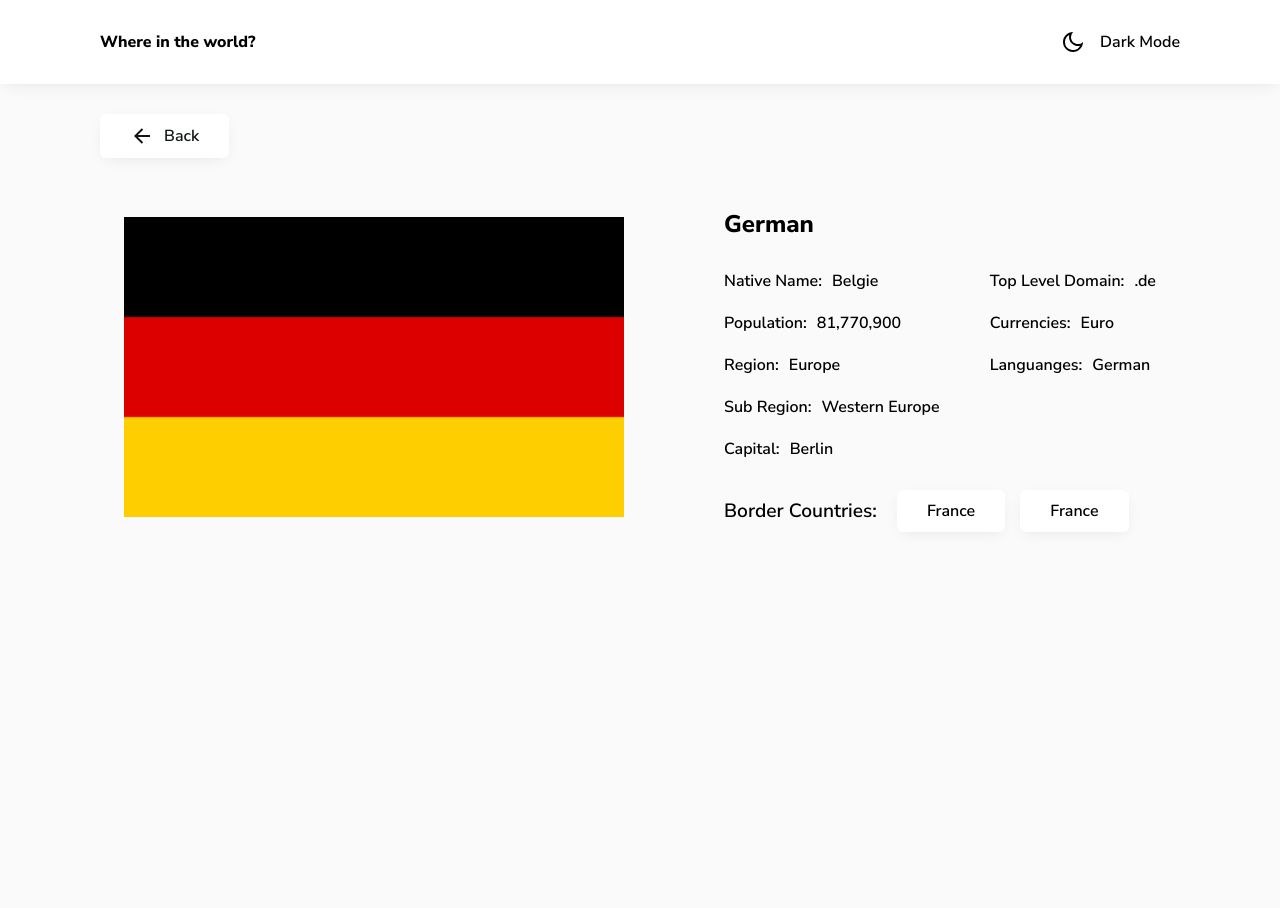
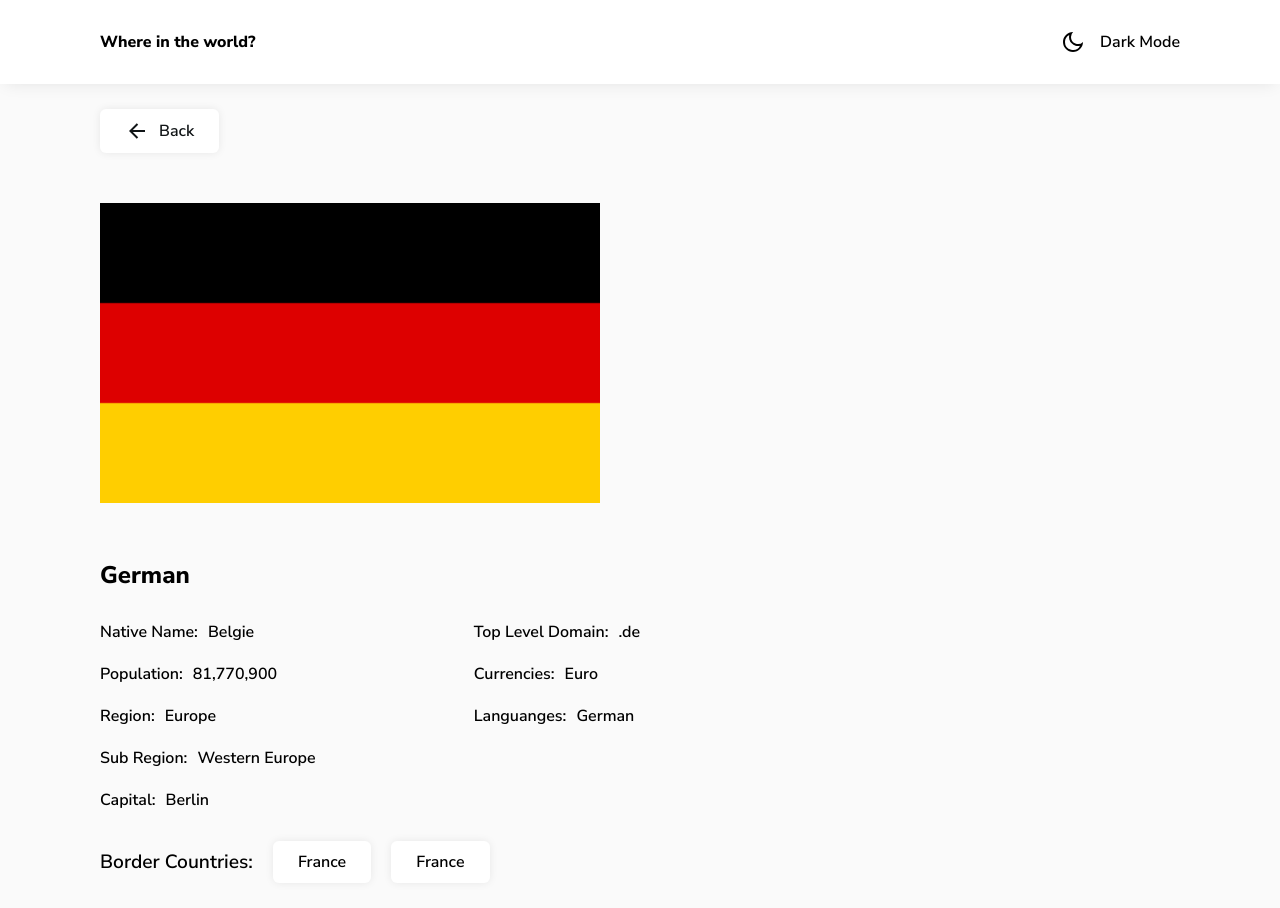
Before and after one commit to zaarza/rest-countries-app, a React (Vite) app: page /detail in a window 1280 px wide. Shown: the top 908 px of the page. Before the commit the page ends 800 px from the top, so only its background shows below. Built offline with nearby package versions, Linux system fonts and the light colour scheme.

Commit message:
Correct classname

```diff
--- a/src/components/SearchBar/SearchBar.scss
+++ b/src/components/SearchBar/SearchBar.scss
@@ -12,13 +12,13 @@
     max-height: 74px;
     width: 100%;
 
-    .search-icon {
+    &__icon {
         width: 24px;
         height: 24px;
         fill: variable.$dark-gray;
     }
 
-    .search-input {
+    &__input {
         font-family: variable.$font-family;
         color: variable.$dark-gray;
         outline: none;
--- a/src/components/SearchBar/index.jsx
+++ b/src/components/SearchBar/index.jsx
@@ -4,13 +4,13 @@ import './SearchBar.scss';
 function SearchBar() {
   return (
     <form className="search-form">
-      <div className="search-icon">
+      <div className="search-form__icon">
         <svg xmlns="http://www.w3.org/2000/svg" viewBox="0 0 24 24">
           <path fill="none" d="M0 0h24v24H0z" />
           <path d="M18.031 16.617l4.283 4.282-1.415 1.415-4.282-4.283A8.96 8.96 0 0 1 11 20c-4.968 0-9-4.032-9-9s4.032-9 9-9 9 4.032 9 9a8.96 8.96 0 0 1-1.969 5.617zm-2.006-.742A6.977 6.977 0 0 0 18 11c0-3.868-3.133-7-7-7-3.868 0-7 3.132-7 7 0 3.867 3.132 7 7 7a6.977 6.977 0 0 0 4.875-1.975l.15-.15z" />
         </svg>
       </div>
-      <input type="text" id="search-input" className="search-input" placeholder="Search for a country..." />
+      <input type="text" className="search-form__input" placeholder="Search for a country..." />
     </form>
   );
 }
--- a/src/components/SelectRegion/SelectRegion.scss
+++ b/src/components/SelectRegion/SelectRegion.scss
@@ -16,6 +16,8 @@
         padding-left: 25px;
         height: 74px;
         width: 100%;
+        display: flex;
+        align-items: center;
     }
 
     &:active &__icon {
--- a/src/components/SelectRegion/index.jsx
+++ b/src/components/SelectRegion/index.jsx
@@ -4,7 +4,7 @@ import './SelectRegion.scss';
 function SelectRegion() {
   return (
     <div className="select-region">
-      <select id="select-region" className="select-region__selector" defaultValue="">
+      <select className="select-region__selector" defaultValue="">
         <option className="select-region__option" value="" disabled defaultChecked hidden>Filter by region</option>
         <option className="select-region__option" value="">All</option>
         <option className="select-region__option" value="Lorem">Lorem ipsum</option>
--- a/src/pages/Detail/Detail.scss
+++ b/src/pages/Detail/Detail.scss
@@ -3,11 +3,32 @@
 .detail {
     display: flex;
     flex-direction: column;
-    padding: 30px 30px;
+    padding: 25px 30px;
     padding-bottom: 100px;
     row-gap: 50px;
     max-width: variable.$breakpoint-desktop;
     margin: auto;
+
+    &__back {
+        background-color: variable.$white;
+        box-shadow: variable.$shadow-2;
+        border-radius: variable.$rounded-1;
+        padding: 10px 25px;
+        width: fit-content;
+        display: flex;
+        align-items: center;
+        column-gap: 10px;
+
+        &-icon {
+            width: 24px;
+            height: 24px;
+            fill: variable.$very-dark-blue-text;
+        }
+
+        &-text {
+            color: variable.$very-dark-blue-text;
+        }
+    }
 
     &__body {
         display: flex;
@@ -16,19 +37,22 @@
         align-items: center;
         row-gap: 50px;
         column-gap: 50px;
+    }
 
-        &-flag {
+    &__flag {
         width: 100%;
-            &__image {
+
+        &-image {
             width: 100%;
         }
     }
 
-        &-description {
+    &__description {
         width: 100%;
         display: flex;
         flex-direction: column;
         row-gap: 30px;
+    }
 
     &__name {
         font-size: 1.5rem;
@@ -37,11 +61,12 @@
     &__info {
         display: flex;
         flex-direction: column;
-                &-details {
+    }
+
+    &__details {
         display: flex;
         flex-direction: column;
         row-gap: 20px;
-                }
     }
 
     &__property {
@@ -64,37 +89,14 @@
             display: flex;
             column-gap: 15px;
             font-weight: variable.$weight-2;
+        }
 
-                    &__item {
+        &-item {
             background-color: variable.$white;
             border-radius: variable.$rounded-1;
-                        box-shadow: variable.$shadow-1;
-                        padding: 10px 30px;
+            box-shadow: variable.$shadow-2;
+            padding: 10px 25px;
             width: fit-content;
-                    }
-                }
-            }
-        }
-    }
-
-    &__back {
-        background-color: variable.$white;
-        box-shadow: variable.$shadow-1;
-        border-radius: variable.$rounded-1;
-        padding: 10px 30px;
-        width: fit-content;
-        display: flex;
-        align-items: center;
-        column-gap: 10px;
-
-        &-icon {
-            width: 24px;
-            height: 24px;
-            fill: variable.$very-dark-blue-text;
-        }
-
-        &-text {
-            color: variable.$very-dark-blue-text;
         }
     }
 }
@@ -106,28 +108,31 @@
         &__body {
             flex-direction: row;
             flex-wrap: wrap;
-            justify-content: center;
-            column-gap: 100px;
+        }
 
-            &-flag {
+        &__flag {
             max-width: 500px;
         }
 
-            &-description {
-                width: fit-content;
+        &__description {
+            width: 50%;
+        }
+
+        &__info {
+            flex-direction: row;
+            justify-content: space-between;
+        }
 
         &__border {
             flex-direction: row;
             align-items: center;
             column-gap: 20px;
-                }
 
-                &__info {
+            &-list {
                 flex-direction: row;
                 flex-wrap: wrap;
-                    column-gap: 50px;
+                column-gap: 20px;
             }
         }
     }
 }
-}
--- a/src/pages/Detail/index.jsx
+++ b/src/pages/Detail/index.jsx
@@ -14,57 +14,57 @@ function Detail() {
       </Link>
 
       <div className="detail__body">
-        <div className="detail__body-flag">
-          <img className="detail__body-flag__image" src="assets/images/de.png" alt="" />
+        <div className="detail__flag">
+          <img className="detail__flag-image" src="assets/images/de.png" alt="" />
         </div>
-        <div className="detail__body-description">
-          <h1 className="detail__body-description__name">German</h1>
+        <div className="detail__description">
+          <h1 className="detail__name">German</h1>
 
           {/* Property */}
-          <div className="detail__body-description__info">
-            <div className="detail__body-description__info-details">
-              <div className="detail__body-description__property">
-                <p className="detail__body-description__key">Native Name:</p>
-                <p className="detail__body-description__value">Belgie</p>
+          <div className="detail__info">
+            <div className="detail__details">
+              <div className="detail__property">
+                <p className="detail__key">Native Name:</p>
+                <p className="detail__value">Belgie</p>
               </div>
-              <div className="detail__body-description__property">
-                <p className="detail__body-description__key">Population:</p>
-                <p className="detail__body-description__value">81,770,900</p>
+              <div className="detail__property">
+                <p className="detail__key">Population:</p>
+                <p className="detail__value">81,770,900</p>
               </div>
-              <div className="detail__body-description__property">
-                <p className="detail__body-description__key">Region:</p>
-                <p className="detail__body-description__value">Europe</p>
+              <div className="detail__property">
+                <p className="detail__key">Region:</p>
+                <p className="detail__value">Europe</p>
               </div>
-              <div className="detail__body-description__property">
-                <p className="detail__body-description__key">Sub Region:</p>
-                <p className="detail__body-description__value">Western Europe</p>
+              <div className="detail__property">
+                <p className="detail__key">Sub Region:</p>
+                <p className="detail__value">Western Europe</p>
               </div>
-              <div className="detail__body-description__property">
-                <p className="detail__body-description__key">Capital:</p>
-                <p className="detail__body-description__value">Berlin</p>
+              <div className="detail__property">
+                <p className="detail__key">Capital:</p>
+                <p className="detail__value">Berlin</p>
               </div>
             </div>
-            <div className="detail__body-description__info-details">
-              <div className="detail__body-description__property">
-                <p className="detail__body-description__key">Top Level Domain:</p>
-                <p className="detail__body-description__value">.de</p>
+            <div className="detail__details">
+              <div className="detail__property">
+                <p className="detail__key">Top Level Domain:</p>
+                <p className="detail__value">.de</p>
               </div>
-              <div className="detail__body-description__property">
-                <p className="detail__body-description__key">Currencies:</p>
-                <p className="detail__body-description__value">Euro</p>
+              <div className="detail__property">
+                <p className="detail__key">Currencies:</p>
+                <p className="detail__value">Euro</p>
               </div>
-              <div className="detail__body-description__property">
-                <p className="detail__body-description__key">Languanges:</p>
-                <p className="detail__body-description__value">German</p>
+              <div className="detail__property">
+                <p className="detail__key">Languanges:</p>
+                <p className="detail__value">German</p>
               </div>
             </div>
           </div>
 
-          <div className="detail__body-description__border">
-            <h2 className="detail__body-description__border-title">Border Countries:</h2>
-            <ul className="detail__body-description__border-list">
-              <li className="detail__body-description__border-list__item">France</li>
-              <li className="detail__body-description__border-list__item">France</li>
+          <div className="detail__border">
+            <h2 className="detail__border-title">Border Countries:</h2>
+            <ul className="detail__border-list">
+              <li className="detail__border-item">France</li>
+              <li className="detail__border-item">France</li>
             </ul>
           </div>
         </div>
--- a/src/styles/variable.scss
+++ b/src/styles/_variable.scss
@@ -13,12 +13,13 @@ $white: hsl(0, 0%, 100%);
 // Typography
 $font-size-1: 14px;
 $font-size-2: 16px;
-$font-family: 'Nunito Sans';
+$font-family: 'Nunito Sans', 'sans-serif';
 $weight-1: 300;
 $weight-2: 600;
 $weight-3: 800;
 
 // Other
 $shadow-1: 0px 4px 16px -5px rgba(0,0,0,0.10);
+$shadow-2: 0px 0px 8px 0px rgba(0,0,0,0.08);
 $padding-1: 25px 35px;
 $rounded-1: 6px;
```
Also changed, not shown: src/components/CountryCard/CountryCard.scss (+7 -9 lines), src/components/CountryCard/index.jsx (+6 -6 lines), src/components/Navbar/Navbar.scss (+6 -6 lines), src/components/Navbar/index.jsx (+4 -4 lines), src/styles/_reset.scss (renamed from src/styles/reset.scss). Lines whose indentation alone changed are shown as unchanged.
